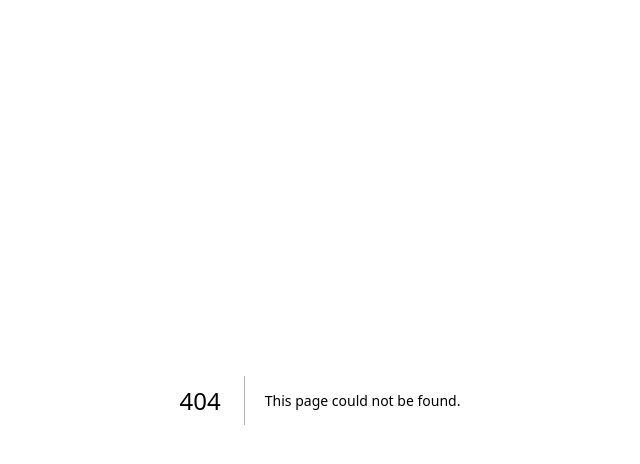
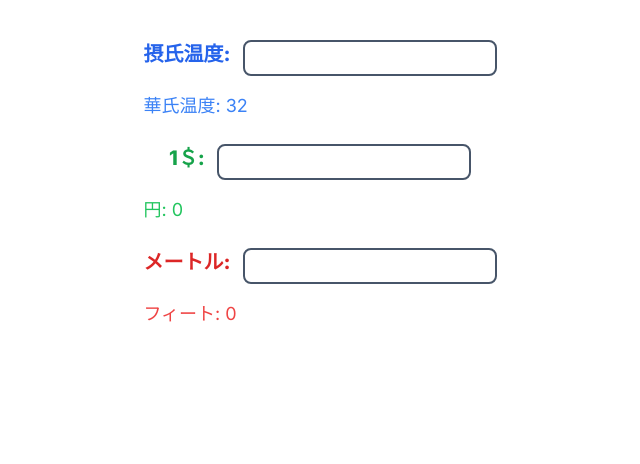
Before and after one commit to Kroro1208/beginners-projects, a Next.js app: page /temperature-cvr in a window 1280 px wide. Before the commit this address had no page. Shown: the top 464 px of the page, without its empty margins (320-960 px from the left). Built offline with nearby package versions, Linux system fonts and the light colour scheme.

Commit message:
変換機能実装した

```diff
--- /dev/null
+++ b/app/(main)/temperature-cvr/page.tsx
@@ -0,0 +1,69 @@
+"use client";
+import { NextPage } from "next"
+import { ChangeEvent, useState } from "react";
+
+const Temperature: NextPage = () => {
+    const [temperature, setTemperature] = useState(0);
+    const [dollar, setDollar] = useState(0);
+    const [meter, setMeter] = useState(0);
+
+    const handleTemperatureChange = (e: ChangeEvent<HTMLInputElement>) => {
+        setTemperature(Number(e.target.value));
+    }
+
+    const handleDollarChange = (e: ChangeEvent<HTMLInputElement>) => {
+        setDollar(Number(e.target.value));
+    }
+
+    const handleMeterChange = (e: ChangeEvent<HTMLInputElement>) => {
+        setMeter(Number(e.target.value));
+    }
+
+    const convertCtoF = (temperature: number) => {
+        return (temperature * 9) / 5 + 32;
+    }
+
+    const convertDollarToYen = (dollar: number) => {
+        const conversionRate = 155; // 為替レートは仮定値です
+        return dollar * conversionRate;
+    }
+
+    const convertMeterToFeet = (meter: number) => {
+        return meter * 3.28084;
+    }
+
+    return (
+        <div className='flex flex-col justify-center items-center mx-auto mt-10 max-w-xl'>
+            <div>
+                <div className='flex gap-3 justify-center'>
+                    <label htmlFor="celsius" className="text-xl font-extrabold text-blue-600">摂氏温度: </label>
+                    <input
+                        onChange={handleTemperatureChange}
+                        type="number" id="celsius"
+                        className='text-center px-2 py-1 mb-4 border-2 border-slate-600 rounded-lg' />
+                </div>
+                <p className="text-lg text-blue-500">華氏温度: {convertCtoF(temperature)}</p>
+
+                <div className='flex gap-3 justify-center mt-6'>
+                    <label htmlFor="dollar" className="text-xl font-extrabold text-green-600">1＄: </label>
+                    <input
+                        onChange={handleDollarChange}
+                        type="number" id="dollar"
+                        className='text-center px-2 py-1 mb-4 border-2 border-slate-600 rounded-lg' />
+                </div>
+                <p className="text-lg text-green-500">円: {convertDollarToYen(dollar)}</p>
+
+                <div className='flex gap-3 justify-center mt-6'>
+                    <label htmlFor="meter" className="text-xl font-extrabold text-red-600">メートル: </label>
+                    <input
+                        onChange={handleMeterChange}
+                        type="number" id="meter"
+                        className='text-center px-2 py-1 mb-4 border-2 border-slate-600 rounded-lg' />
+                </div>
+                <p className="text-lg text-red-500">フィート: {convertMeterToFeet(meter)}</p>
+            </div>
+        </div>
+    )
+}
+
+export default Temperature
--- a/app/page.tsx
+++ b/app/page.tsx
@@ -38,6 +38,12 @@ export default function Home() {
             コメント
           </div>
         </Link>
+        <Link href="/temperature-cvr">
+          <div className="border-2 border-black rounded-lg bg-slate-300 hover:bg-slate-400
+          px-6 py-4 text-center shadow-lg transition-colors duration-300 cursor-pointer">
+            温度変換
+          </div>
+        </Link>
       </div>
     </div>
   );
```
